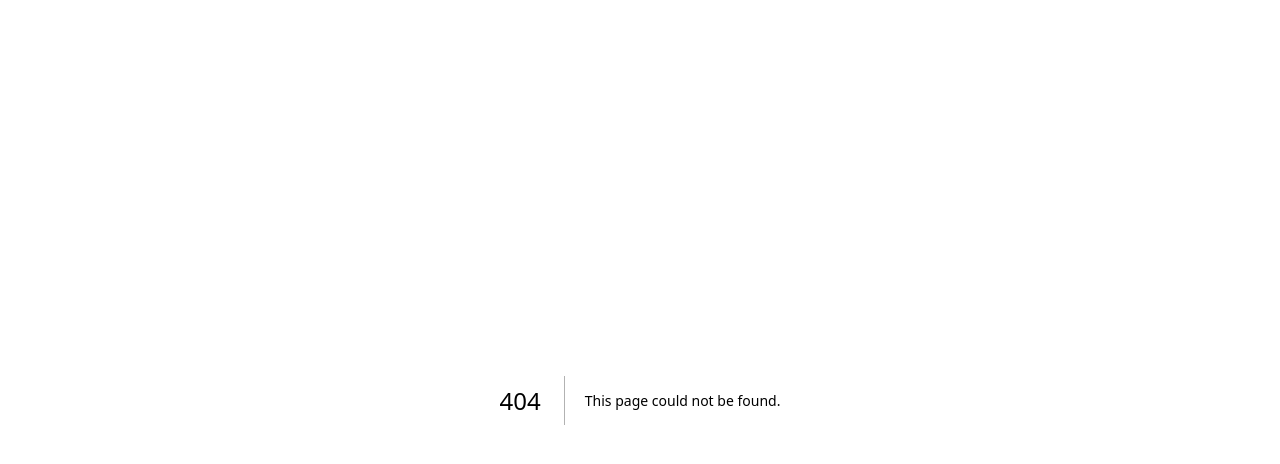
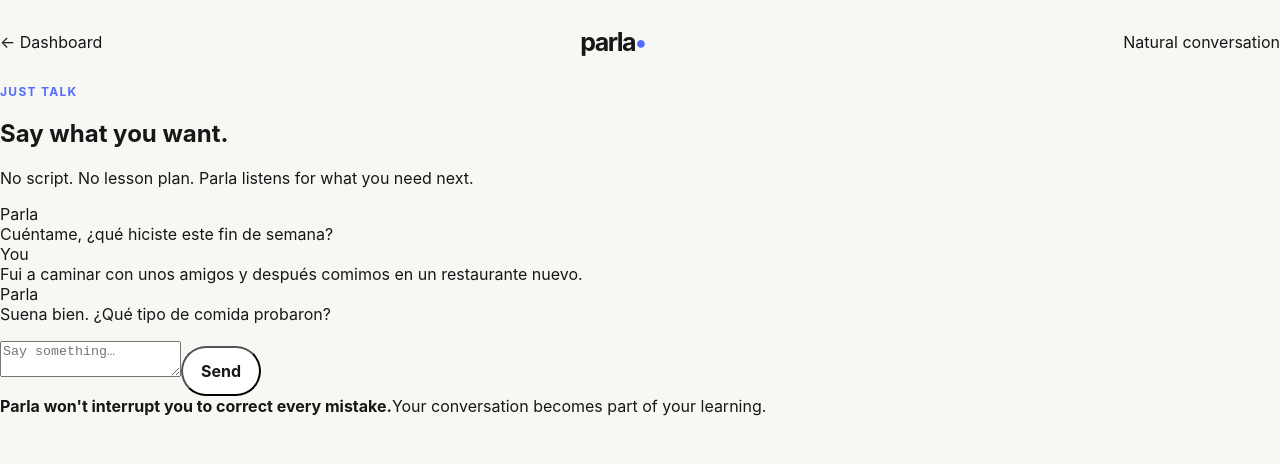
Before and after one commit to joshkhenry-sys/parla, a Next.js app: page /talk in a window 1280 px wide. Before the commit this address had no page. Shown: the top 464 px of the page. Built offline with nearby package versions, Linux system fonts and the light colour scheme.

Commit message:
Add Next.js application route

```diff
--- /dev/null
+++ b/app/talk/page.js
@@ -0,0 +1,70 @@
+"use client";
+
+import { useState } from "react";
+
+export default function TalkPage() {
+  const [messages, setMessages] = useState([
+    { role: "parla", text: "Cuéntame, ¿qué hiciste este fin de semana?" },
+    { role: "you", text: "Fui a caminar con unos amigos y después comimos en un restaurante nuevo." },
+    { role: "parla", text: "Suena bien. ¿Qué tipo de comida probaron?" },
+  ]);
+  const [text, setText] = useState("");
+
+  function send() {
+    const value = text.trim();
+    if (!value) return;
+
+    setMessages((current) => [
+      ...current,
+      { role: "you", text: value },
+      { role: "parla", text: "Interesting. Tell me a little more about that." },
+    ]);
+    setText("");
+  }
+
+  return (
+    <main className="talk-page">
+      <nav className="lesson-nav">
+        <a href="/dashboard" className="lesson-back">← Dashboard</a>
+        <a href="/" className="dynamic-logo">parla<span>•</span></a>
+        <span className="talk-status">Natural conversation</span>
+      </nav>
+
+      <section className="talk-shell">
+        <div className="dynamic-eyebrow">Just Talk</div>
+        <h1>Say what you want.</h1>
+        <p className="talk-subtitle">No script. No lesson plan. Parla listens for what you need next.</p>
+
+        <div className="conversation-card">
+          {messages.map((message, index) => (
+            <div key={`${message.role}-${index}`} className={`message-row ${message.role}`}>
+              <span className="message-name">{message.role === "parla" ? "Parla" : "You"}</span>
+              <div className="message-bubble">{message.text}</div>
+            </div>
+          ))}
+
+          <div className="composer">
+            <textarea
+              value={text}
+              onChange={(event) => setText(event.target.value)}
+              onKeyDown={(event) => {
+                if (event.key === "Enter" && !event.shiftKey) {
+                  event.preventDefault();
+                  send();
+                }
+              }}
+              placeholder="Say something…"
+              aria-label="Message Parla"
+            />
+            <button type="button" className="dynamic-button" onClick={send}>Send</button>
+          </div>
+        </div>
+
+        <div className="talk-note">
+          <strong>Parla won't interrupt you to correct every mistake.</strong>
+          <span>Your conversation becomes part of your learning.</span>
+        </div>
+      </section>
+    </main>
+  );
+}
```
